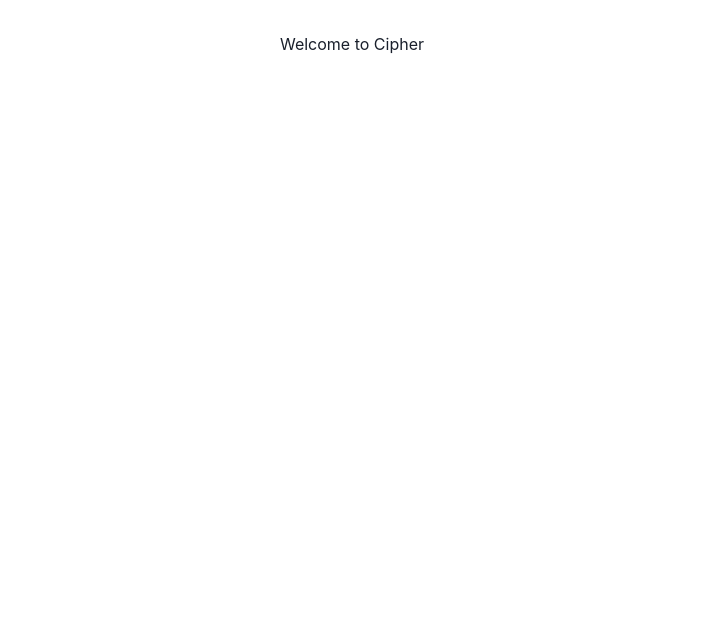
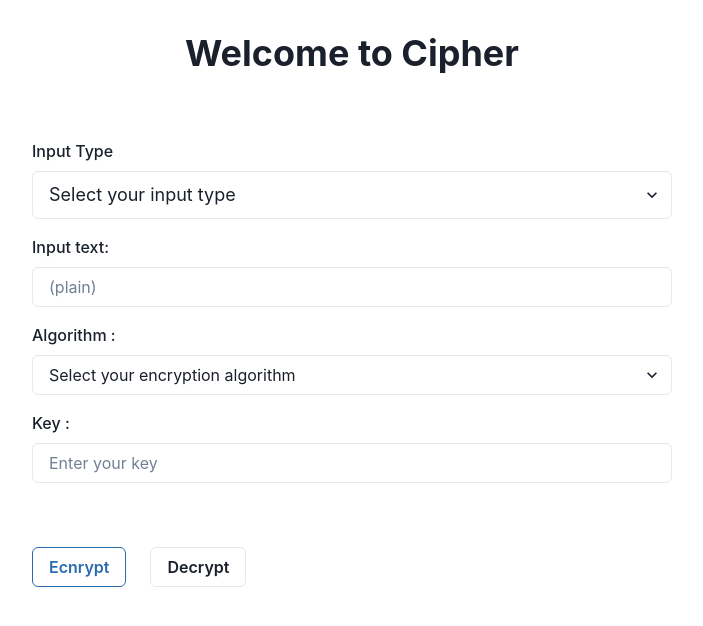
Before and after one commit to nathaniacalista01/Tugas_1_Kriptografi, a React (Vite) app: page / in a window 1280 px wide. Shown: the top 626 px of the page, without its empty margins (288-991 px from the left). Built offline with nearby package versions, Linux system fonts and the light colour scheme.

Commit message:
feat : basaic FE

```diff
--- a/src/App.tsx
+++ b/src/App.tsx
@@ -1,6 +1,15 @@
-import { useState } from 'react'
-import './App.css'
-import { Box } from '@chakra-ui/react'
+import { useState } from "react";
+import "./App.css";
+import {
+  Box,
+  Button,
+  ButtonGroup,
+  FormControl,
+  FormLabel,
+  Heading,
+  Input,
+  Select,
+} from "@chakra-ui/react";
 
 function App() {
   // const [count, setCount] = useState(0)
@@ -13,9 +22,51 @@ function App() {
       display={"flex"}
       flexDir={"column"}
     >
-      Welcome to Cipher
+      <Heading>Welcome to Cipher</Heading>
+      <Box
+        display={"flex"}
+        flexDir={"column"}
+        alignSelf={"center"}
+        mt={"4rem"}
+        w={"50vw"}
+        gap={4}
+      >
+        <FormControl>
+          <FormLabel>Input Type</FormLabel>
+          <Select placeholder="Select your input type" size={"lg"}>
+            <option value="text">Text</option>
+            <option value="file">File</option>
+          </Select>
+        </FormControl>
+
+        <FormControl id="input-text">
+          <FormLabel>Input text:</FormLabel>
+          <Input placeholder="(plain)" />
+        </FormControl>
+        <FormControl>
+          <FormLabel>Algorithm :</FormLabel>
+          <Select placeholder="Select your encryption algorithm">
+            <option value="vignere"> Vignere Cipher Standard</option>
+            <option value="varian-vignere">
+              Varian Vignere Cipher Standard
+            </option>
+            <option value="extended-vignere">Extended Vignere</option>
+            <option value="playfair-cipher">Playfair Cipher</option>
+            <option value="affine-cipher">Affine Cipher</option>
+            <option value="hill-cipher">Hill Cipher</option>
+          </Select>
+        </FormControl>
+        <FormControl>
+          <FormLabel>Key :</FormLabel>
+          <Input type="text" placeholder="Enter your key" />
+        </FormControl>
+        <ButtonGroup variant="outline" spacing="6" mt={12}>
+          <Button colorScheme="blue">Ecnrypt</Button>
+          <Button>Decrypt</Button>
+        </ButtonGroup>
+      </Box>
     </Box>
-  )
+  );
 }
 
-export default App
+export default App;
```
